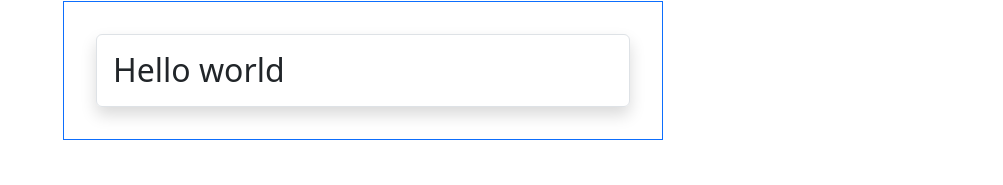
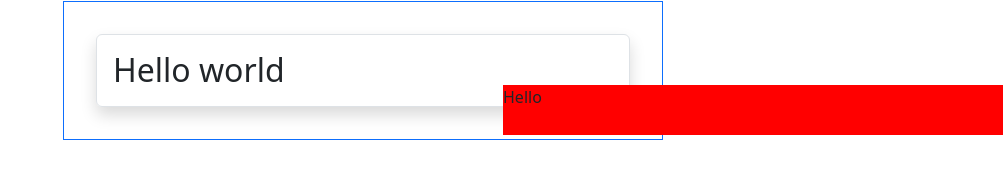
Before and after one commit to SergeyChudinov/Udemy-5-09, a React (Create React App) app in the folder my-app/: page / in a window 1280 px wide. Shown: the part 465-650 px from the top of the page, without its empty margins (277-1280 px from the left). Built offline with nearby package versions, Linux system fonts and the light colour scheme; grey boxes are pictures that could not be loaded.

Commit message:
Make lesson-6-14

```diff
--- a/my-app/src/App.js
+++ b/my-app/src/App.js
@@ -1,5 +1,6 @@
 import {Component, Fragment} from 'react';
 import React from 'react';
+import ReactDOM  from 'react-dom';
 import styled from 'styled-components';
 import BootstrapTest from './BootstrapTest'
 
@@ -159,7 +160,9 @@ class Form extends Component {
   render() {
       return (
           <Container>
-            <form className="w-50 border mt-5 p-3 m-auto">
+            <form className="w-50 border mt-5 p-3 m-auto"
+              style={{'overflow': 'hidden',
+              'position': 'relative'}}>
               <div className="mb-3">
                   <label htmlFor="exampleFormControlInput1" className="form-label">Email address</label>
                   <input ref={this.myRef} onInput={this.onInput} type="email" className="form-control" id="exampleFormControlInput1" placeholder="name@example.com"/>
@@ -170,10 +173,32 @@ class Form extends Component {
                   <label htmlFor="exampleFormControlTextarea1" className="form-label">Example textarea</label>
                   <textarea onClick={this.focusFirstTI} className="form-control" id="exampleFormControlTextarea1" rows="3"></textarea>
               </div>
+              <Portal>
+                  <Msg/>
+              </Portal>
             </form>
           </Container>
       )
   }
+}
+const Portal = (props) => {
+  const node = document.createElement('div');
+  document.body.appendChild(node);
+  return ReactDOM.createPortal(props.children, node);
+}
+
+const Msg = () => {
+  return (
+    <div
+      style={{'width': '500px',
+        'height': '50px',
+        'backgroundColor': 'red',
+        'position': 'absolute',
+        'right': '0',
+        'bottom': '200px'}}>
+    Hello
+  </div>
+  )
 }
 class TextInput extends Component {
   doSmth = () => {
```
